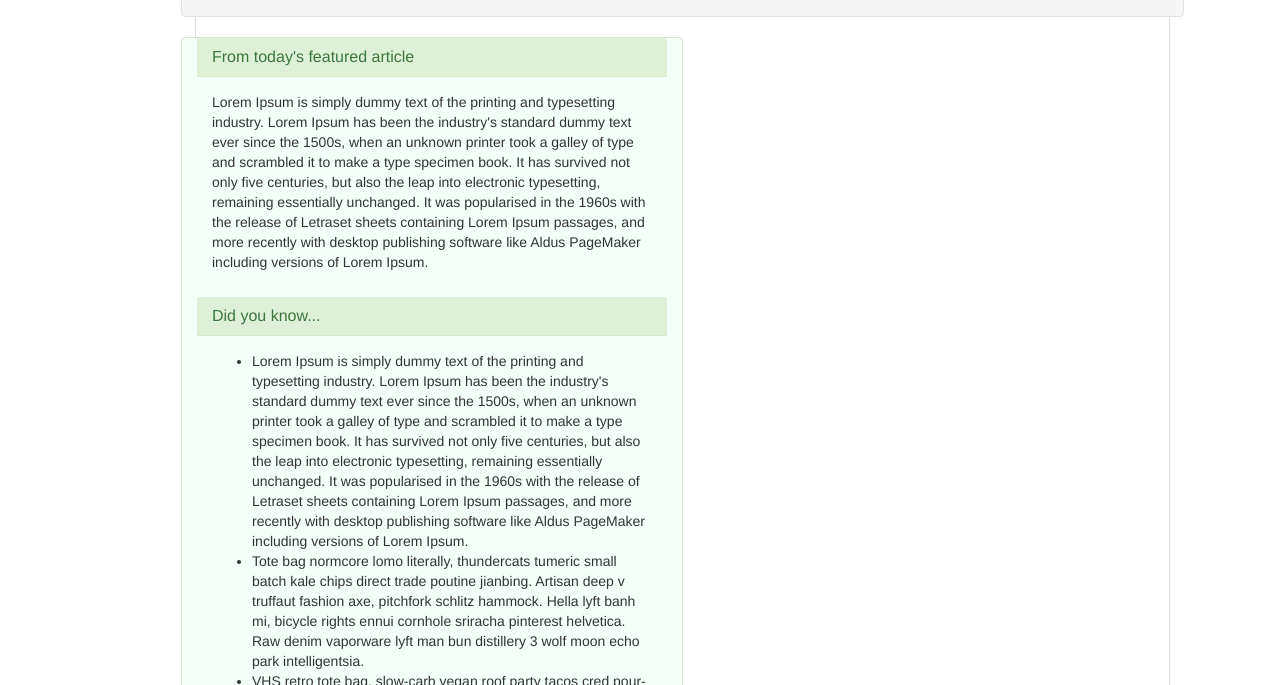
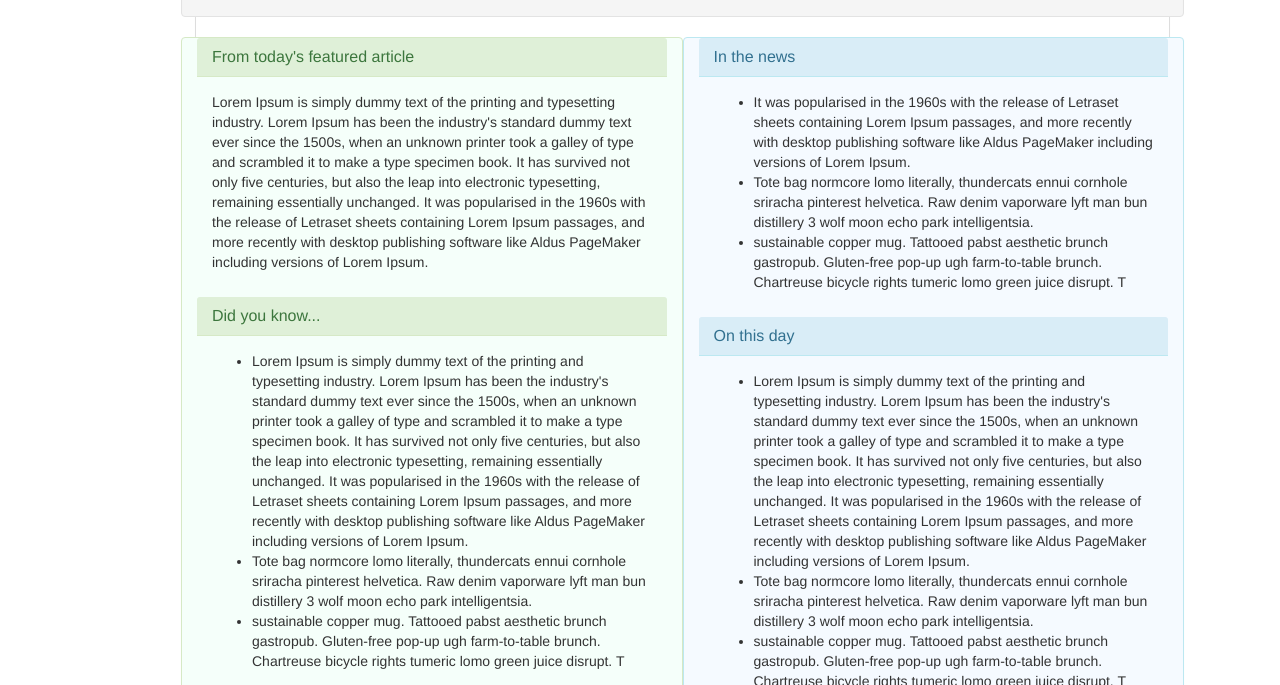
Before and after one commit to NMead93/wiki-mockup, a plain HTML site: page index.html in a window 1280 px wide. Shown: the part 267-952 px from the top of the page. Drawn offline with Linux system fonts and the light colour scheme.

Commit message:
add blue column new and on this day add blue background color for blue articles, as well as info theme

```diff
--- a/css/style.css
+++ b/css/style.css
@@ -25,3 +25,7 @@
 .green-col {
   background-color: rgb(245, 255, 250);
 }
+
+.blue-col {
+  background-color: rgb(245, 250, 255);
+}
--- a/index.html
+++ b/index.html
@@ -104,21 +104,50 @@
                       Lorem Ipsum is simply dummy text of the printing and typesetting industry. Lorem Ipsum has been the industry's standard dummy text ever since the 1500s, when an unknown printer took a galley of type and scrambled it to make a type specimen book. It has survived not only five centuries, but also the leap into electronic typesetting, remaining essentially unchanged. It was popularised in the 1960s with the release of Letraset sheets containing Lorem Ipsum passages, and more recently with desktop publishing software like Aldus PageMaker including versions of Lorem Ipsum.
                       </li>
                       <li>
-                        Tote bag normcore lomo literally, thundercats tumeric small batch kale chips direct trade poutine jianbing. Artisan deep v truffaut fashion axe, pitchfork schlitz hammock. Hella lyft banh mi, bicycle rights ennui cornhole sriracha pinterest helvetica. Raw denim vaporware lyft man bun distillery 3 wolf moon echo park intelligentsia.
+                        Tote bag normcore lomo literally, thundercats ennui cornhole sriracha pinterest helvetica. Raw denim vaporware lyft man bun distillery 3 wolf moon echo park intelligentsia.
                       </li>
                       <li>
-                         VHS retro tote bag, slow-carb vegan roof party tacos cred pour-over craft beer street art lyft hexagon chartreuse. Shoreditch deep v photo booth austin, polaroid PBR&B tbh knausgaard taxidermy artisan meggings sustainable copper mug. Tattooed pabst aesthetic brunch gastropub. Gluten-free pop-up ugh farm-to-table brunch. Chartreuse bicycle rights tumeric lomo green juice disrupt. T
+                         sustainable copper mug. Tattooed pabst aesthetic brunch gastropub. Gluten-free pop-up ugh farm-to-table brunch. Chartreuse bicycle rights tumeric lomo green juice disrupt. T
                       </li>
                     </ul>
                   </div><!--end did you know...-->
                 </div><!--end green articles...-->
-                <div class="col-md-6"><!--blue articles-->
-                  <div class="row"><!--in the news-->
+
+
+                <div class="col-md-6 panel panel-info blue-col"><!--blue articles-->
+                  <div class="panel-heading">
+                    <h4 class="panel-title">In the news</h4>
+                  </div>
+                  <div class="panel-body">
+                    <ul>
+                      <li>
+                        It was popularised in the 1960s with the release of Letraset sheets containing Lorem Ipsum passages, and more recently with desktop publishing software like Aldus PageMaker including versions of Lorem Ipsum.
+                      </li>
+                      <li>
+                        Tote bag normcore lomo literally, thundercats ennui cornhole sriracha pinterest helvetica. Raw denim vaporware lyft man bun distillery 3 wolf moon echo park intelligentsia.
+                      </li>
+                      <li>
+                         sustainable copper mug. Tattooed pabst aesthetic brunch gastropub. Gluten-free pop-up ugh farm-to-table brunch. Chartreuse bicycle rights tumeric lomo green juice disrupt. T
+                      </li>
+                    </ul>
                   </div><!--end in the news-->
-                  <div class="row"><!--on this day-->
-                  </div><!--on this day-->
-                </div><!--end blue articles-->
-              </div><!--end green and blue articles-->
+                  <div class="panel-heading">
+                    <h4 class="panel-title">On this day</h4>
+                  </div>
+                  <div class="panel-body">
+                    <ul>
+                      <li>
+                      Lorem Ipsum is simply dummy text of the printing and typesetting industry. Lorem Ipsum has been the industry's standard dummy text ever since the 1500s, when an unknown printer took a galley of type and scrambled it to make a type specimen book. It has survived not only five centuries, but also the leap into electronic typesetting, remaining essentially unchanged. It was popularised in the 1960s with the release of Letraset sheets containing Lorem Ipsum passages, and more recently with desktop publishing software like Aldus PageMaker including versions of Lorem Ipsum.
+                      </li>
+                      <li>
+                        Tote bag normcore lomo literally, thundercats ennui cornhole sriracha pinterest helvetica. Raw denim vaporware lyft man bun distillery 3 wolf moon echo park intelligentsia.
+                      </li>
+                      <li>
+                         sustainable copper mug. Tattooed pabst aesthetic brunch gastropub. Gluten-free pop-up ugh farm-to-table brunch. Chartreuse bicycle rights tumeric lomo green juice disrupt. T
+                      </li>
+                    </ul>
+                  </div><!--end on this day-->
+                </div><!--end blue articles...-->
               <div class="row">
 
               </div>
```
